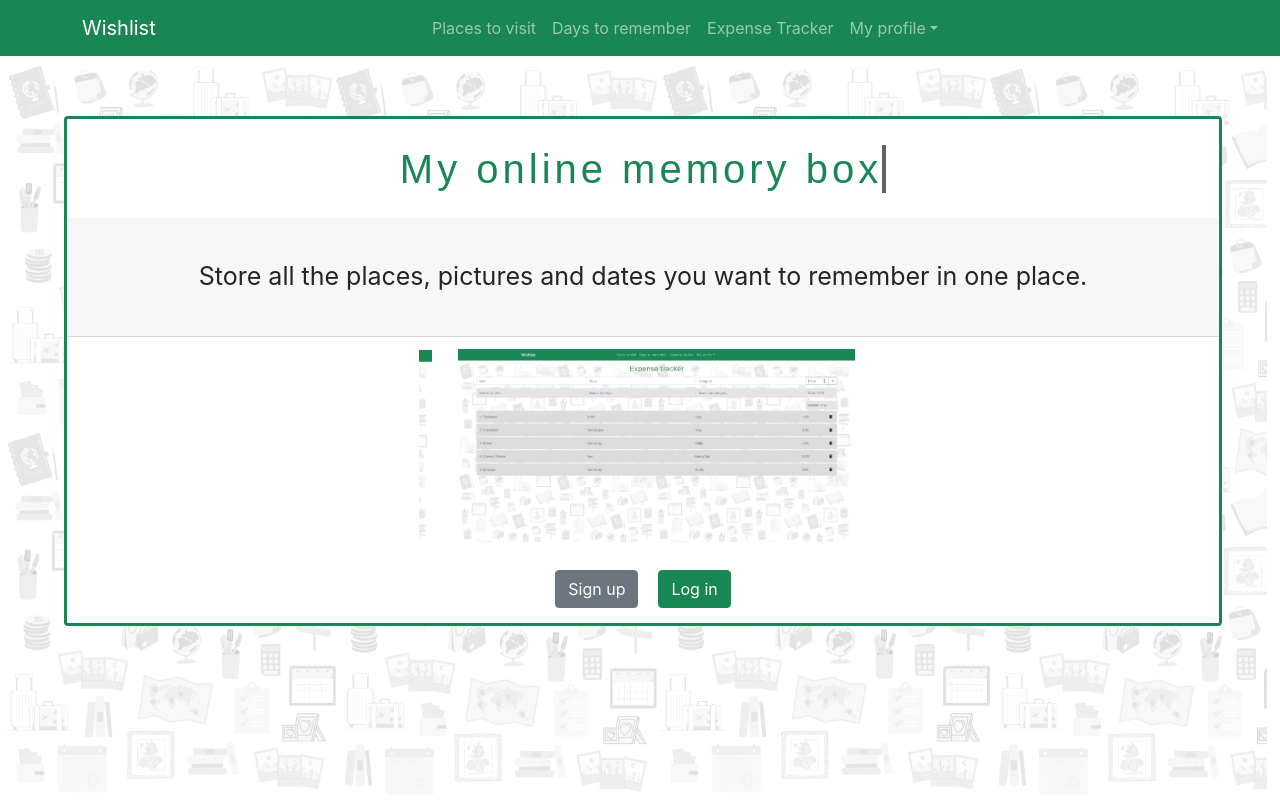
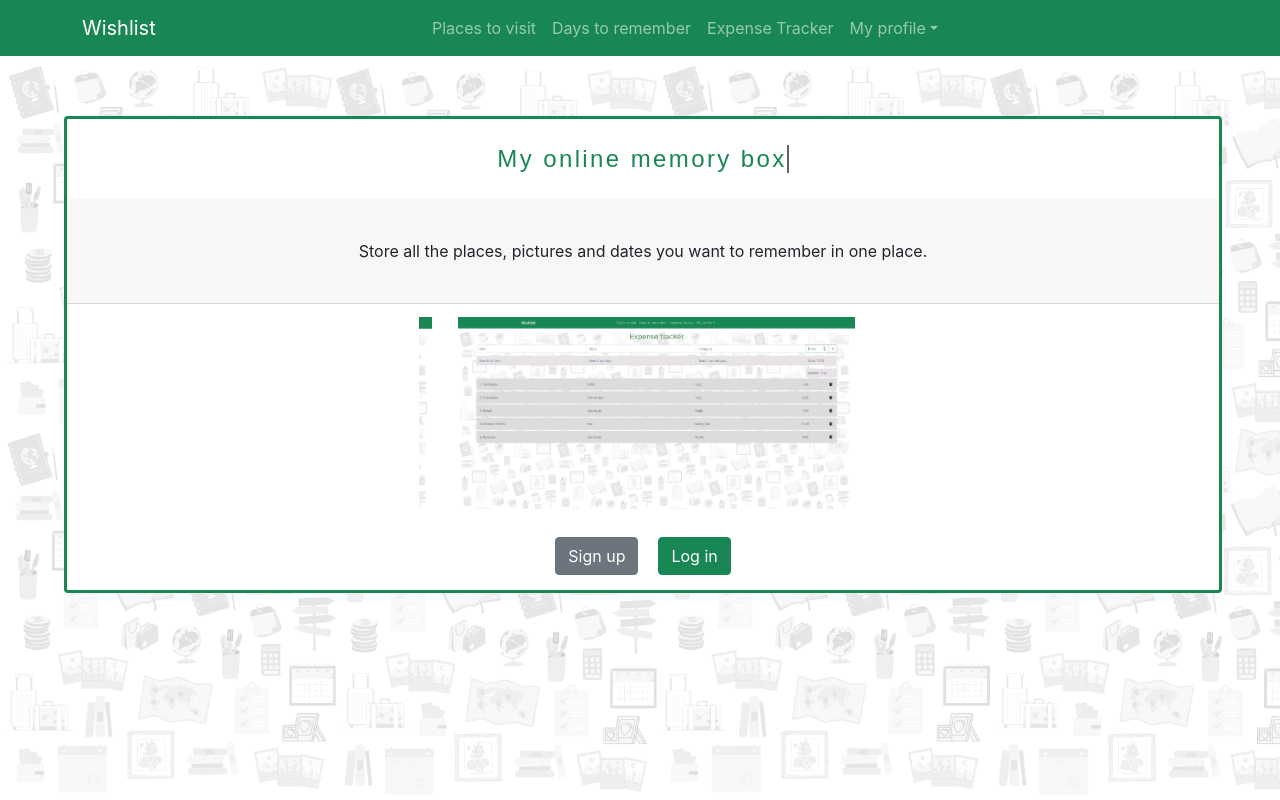
Before and after one commit to Mejsun/wishlist, a React (Create React App) app: page / in a window 1280 px wide. Built offline with nearby package versions, Linux system fonts and the light colour scheme.

Commit message:
finalising homepage

```diff
--- a/src/components/Bgr.scss
+++ b/src/components/Bgr.scss
@@ -4,13 +4,12 @@
     background-color:gainsboro;
     height: calc(100vh - 56px);
     position: absolute;
-    width: 99vw;
+    width: 100vw;
     opacity: 18%;
     }
 
     @media only screen and (max-width:992px){
         .bgr{
-            background-image: none;
-            opacity: 0%;
+            display: none;
         }
     }
--- a/src/components/DatesList/Dateslist.js
+++ b/src/components/DatesList/Dateslist.js
@@ -10,7 +10,7 @@ function App() {
     <>
     <Bgr/>
     <div className='dateslist'>
-    <h2>Memorable dates and souvenirs</h2>
+    <h2>Memorabilia</h2>
       <Calendarlist/>
       <FileUpload multiple/>
     </div>
--- a/src/components/Home.scss
+++ b/src/components/Home.scss
@@ -2,9 +2,7 @@ $bgrcolor: gainsboro;
 $primarycolor: rgb(100, 97, 97);
 $success:#198754;
 
-*{margin: 0; padding: 0}
 .home{
-
   .card{margin: 60px 5vw 5vw 5vw;
     border: 3px solid $success;
     position: absolute;}
@@ -34,6 +32,7 @@ $success:#198754;
       h1 {
         color:$success;
         font-family:'Montserrat', sans-serif;
+        font-size: 1.5rem;
         letter-spacing: .1em;
         width: max-content;
         overflow: hidden; /* Ensures the content is not revealed until the animation */
@@ -51,7 +50,7 @@ $success:#198754;
           blink-caret .8s step-end infinite;
         }}
     .content{
-      font-size: 25px;
+      font-size: 1rem;
       padding:5vh;
       overflow-wrap: normal;
       width: 90vw;
```
